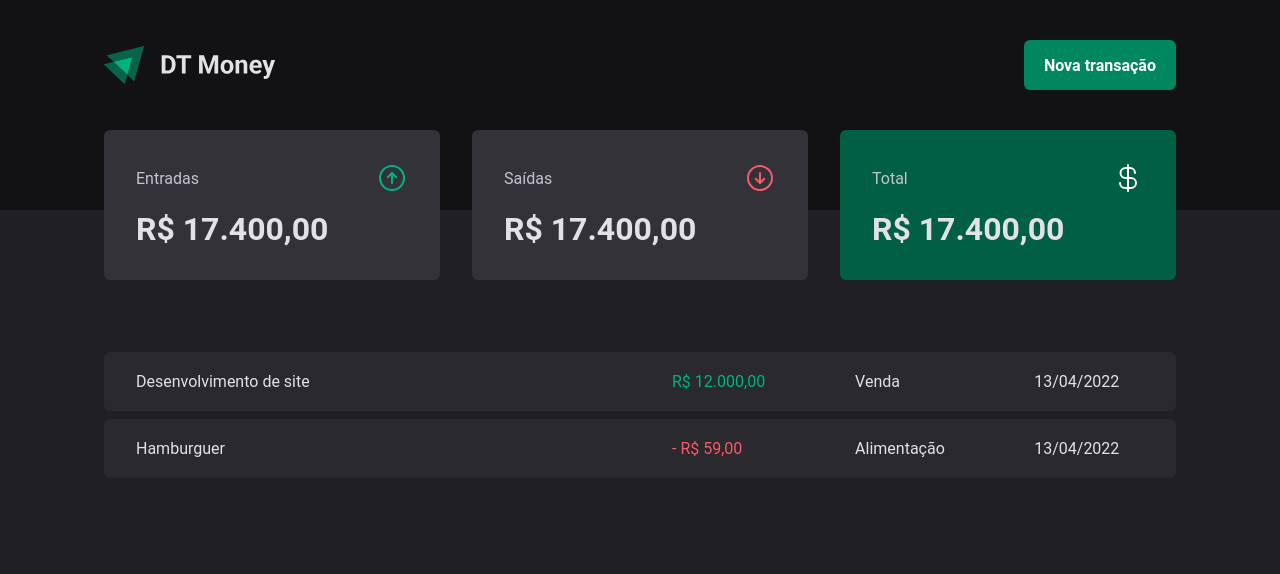
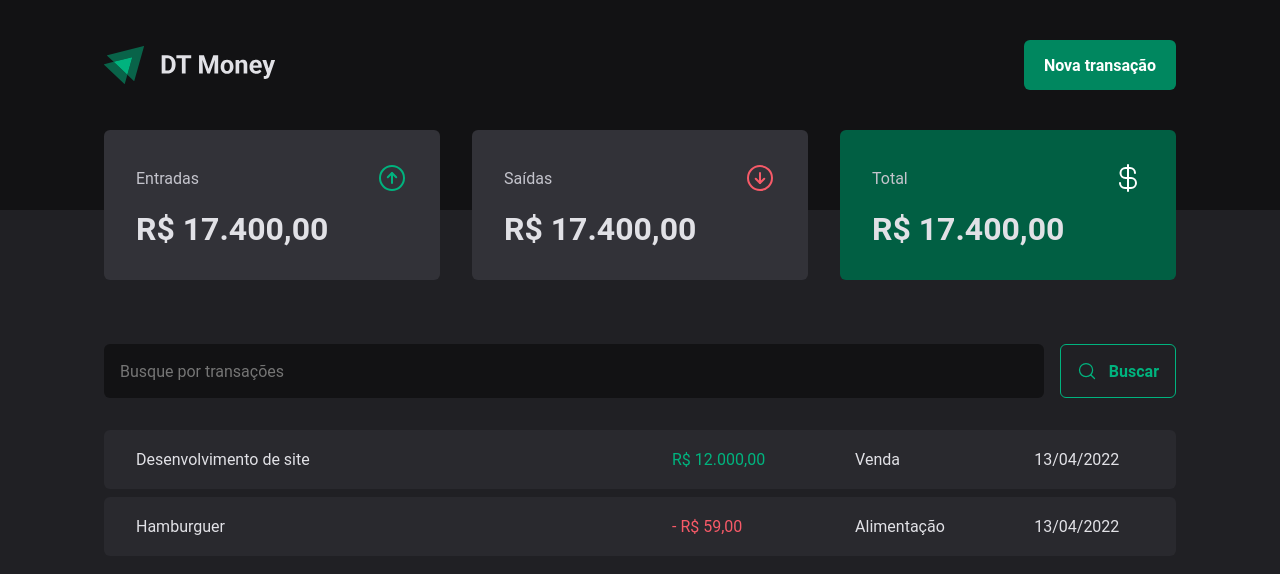
Before and after one commit to alissondiniz20/financesControl, a React app: page / in a window 1280 px wide. Shown: the top 574 px of the page. Built offline with nearby package versions, Linux system fonts and the light colour scheme; the HTML template or start-up script is replaced by a standard one.

Commit message:
SearchForm

```diff
--- /dev/null
+++ b/src/pages/Transactions/components/SearchForm/index.tsx
@@ -0,0 +1,15 @@
+import { MagnifyingGlass } from "phosphor-react";
+import { SearchFormContainer } from "./styles";
+
+export function SearchForm() {
+  return(
+    <SearchFormContainer>
+      <input type="text" placeholder="Busque por transações" />
+
+      <button type="submit">
+        <MagnifyingGlass size={20} />
+        Buscar
+      </button>
+    </SearchFormContainer>
+  );
+}
--- /dev/null
+++ b/src/pages/Transactions/components/SearchForm/styles.ts
@@ -0,0 +1,44 @@
+import styled from "styled-components";
+
+export const SearchFormContainer = styled.form`
+  display: flex;
+  gap: 1rem;
+
+  input {
+    flex: 1;
+    border-radius: 6px;
+    border: 0;
+    background-color: ${props => props.theme['gray-900']};
+    color: ${props => props.theme['gray-300']};
+    padding: 1rem;
+
+    &:placeholder {
+      color: ${props => props.theme['gray-500']};
+    }
+  }
+
+  button {
+    display: flex;
+    align-items: center;
+    gap: 0.75rem;
+
+    border: 0;
+    padding: 1rem;
+    background: transparent;
+    border: 1px solid ${props => props.theme['green-300']};
+    color: ${props => props.theme['green-300']};
+    font-weight: bold;
+    border-radius: 6px;
+
+    &:hover {
+      background: ${props => props.theme['green-500']};
+      border: 1px solid ${props => props.theme['green-500']};
+      color: ${props => props.theme['white']};
+      cursor: pointer;
+      transition:
+        background-color 0.2s,
+        color 0.2s,
+        border-color 0.2s;
+    }
+  }
+`;
--- a/src/pages/Transactions/index.tsx
+++ b/src/pages/Transactions/index.tsx
@@ -1,5 +1,6 @@
 import { Header } from "../../components/Header";
 import { Summary } from "../../components/Summary";
+import { SearchForm } from "./components/SearchForm";
 import {
   PriceHighLight,
   TransactionsContainer,
@@ -13,6 +14,8 @@
       <Summary />
 
       <TransactionsContainer>
+        <SearchForm />
+
         <TransactionsTable>
           <tbody>
             <tr>
--- a/src/pages/Transactions/styles.ts
+++ b/src/pages/Transactions/styles.ts
@@ -11,7 +11,7 @@
   width: 100%;
   border-collapse: separate;
   border-spacing: 0 0.5rem;
-  /* margin-top: 1.5rem; */
+  margin-top: 1.5rem;
 
   td{
     padding: 1.25rem 2rem;
```
